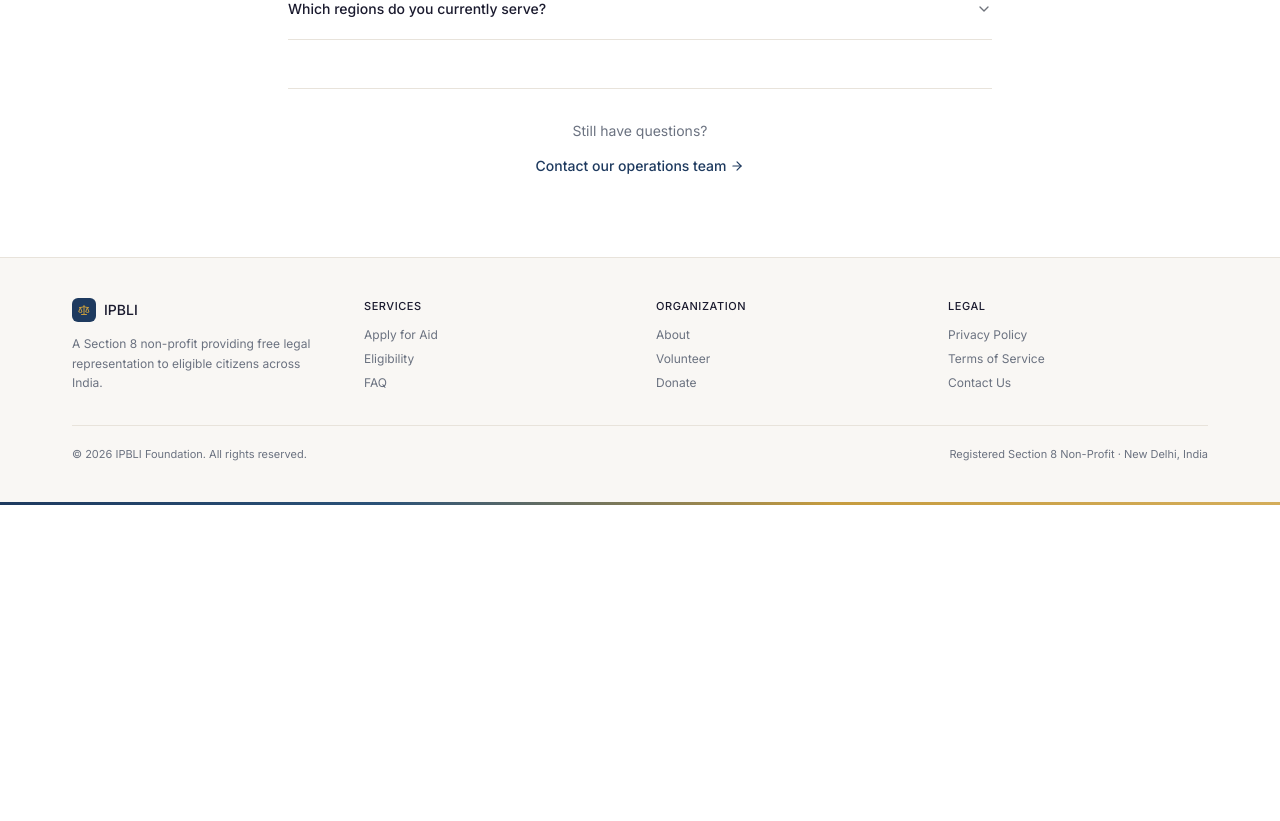
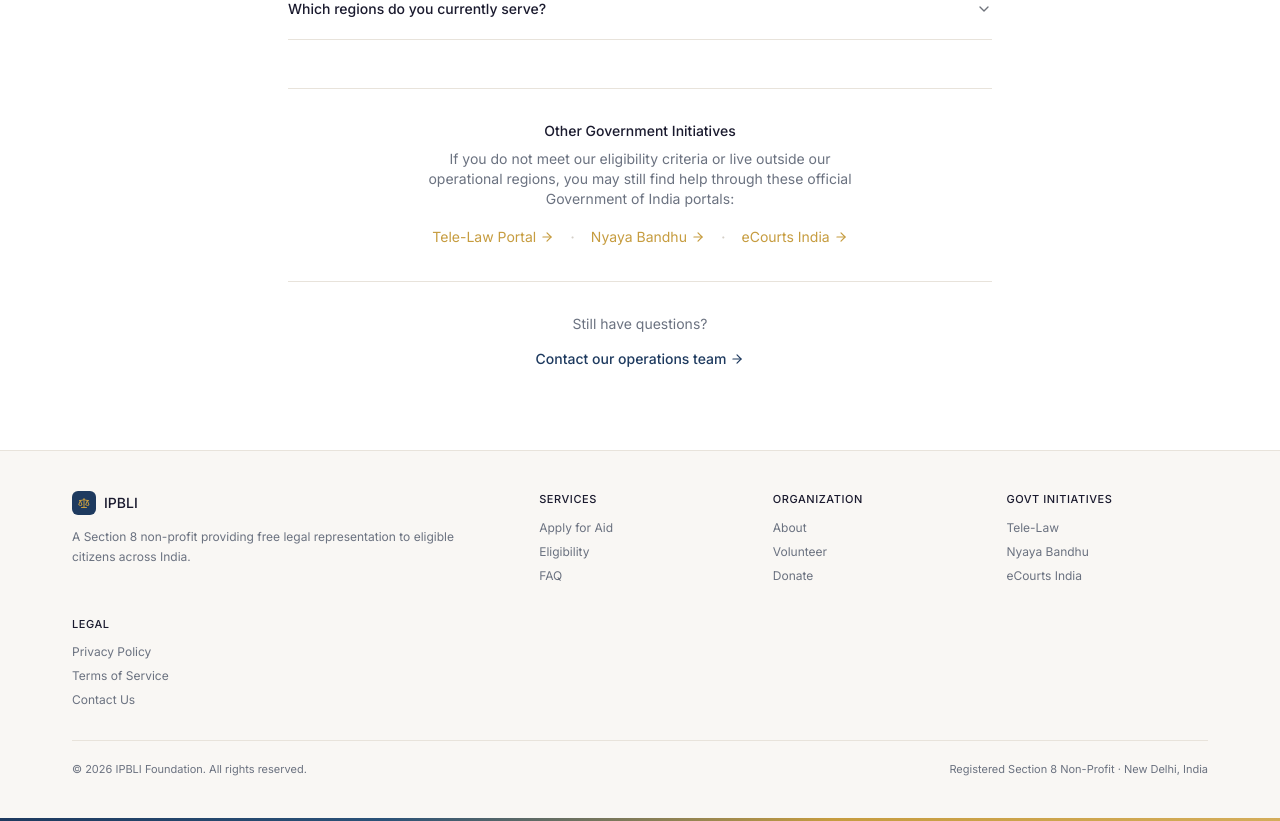
Before and after one commit to Adarshktiwarii/Probono-Legal-Startup, a Next.js app: page /faq in a window 1280 px wide. Shown: the part 800-1621 px from the top of the page. Before the commit the page ends 1305 px from the top, so only its background shows below. Built offline with nearby package versions, Linux system fonts and the light colour scheme.

Commit message:
feat: add govt initiatives links to footer, FAQ, and eligibility pages

```diff
--- a/src/app/eligibility/page.tsx
+++ b/src/app/eligibility/page.tsx
@@ -194,9 +194,29 @@ export default function Eligibility() {
       <section className="py-14">
         <div className="container max-w-xl text-center">
           <p className="text-sm text-[#6B7280] mb-4">Think you qualify? Our application takes less than 10 minutes.</p>
-          <Link href="/apply" className="inline-flex items-center text-sm text-[#1E3A5F] hover:underline font-medium">
+          <Link href="/apply" className="inline-flex items-center text-sm text-[#1E3A5F] hover:underline font-medium mb-8">
             Apply for free legal aid <ArrowRight className="w-3.5 h-3.5 ml-1" />
           </Link>
+
+          <div className="pt-8 border-t border-[#e8e3db]">
+            <p className="text-sm font-medium text-[#1A1A2E] mb-2">Other Government Initiatives</p>
+            <p className="text-sm text-[#6B7280] mb-4 max-w-md mx-auto">
+              If you do not meet our eligibility criteria or live outside our operational regions, you may still find help through these official Government of India portals:
+            </p>
+            <div className="flex flex-wrap justify-center gap-4">
+              <a href="https://tele-law.in/" target="_blank" rel="noopener noreferrer" className="inline-flex items-center text-sm text-[#C69C3F] hover:underline">
+                Tele-Law Portal <ArrowRight className="w-3.5 h-3.5 ml-1" />
+              </a>
+              <span className="text-[#d4cfc7] hidden sm:inline">·</span>
+              <a href="https://probono-doj.in/" target="_blank" rel="noopener noreferrer" className="inline-flex items-center text-sm text-[#C69C3F] hover:underline">
+                Nyaya Bandhu <ArrowRight className="w-3.5 h-3.5 ml-1" />
+              </a>
+              <span className="text-[#d4cfc7] hidden sm:inline">·</span>
+              <a href="https://ecourts.gov.in/" target="_blank" rel="noopener noreferrer" className="inline-flex items-center text-sm text-[#C69C3F] hover:underline">
+                eCourts India <ArrowRight className="w-3.5 h-3.5 ml-1" />
+              </a>
+            </div>
+          </div>
         </div>
       </section>
     </div>
--- a/src/app/faq/page.tsx
+++ b/src/app/faq/page.tsx
@@ -47,10 +47,30 @@ export default function FAQ() {
           </Accordion>
 
           <div className="mt-12 pt-8 border-t border-[#e8e3db] text-center">
-            <p className="text-sm text-[#6B7280] mb-3">Still have questions?</p>
-            <Link href="/contact" className="inline-flex items-center text-sm text-[#1E3A5F] hover:underline font-medium">
-              Contact our operations team <ArrowRight className="w-3.5 h-3.5 ml-1" />
-            </Link>
+            <p className="text-sm font-medium text-[#1A1A2E] mb-2">Other Government Initiatives</p>
+            <p className="text-sm text-[#6B7280] mb-4 max-w-md mx-auto">
+              If you do not meet our eligibility criteria or live outside our operational regions, you may still find help through these official Government of India portals:
+            </p>
+            <div className="flex flex-wrap justify-center gap-4 mb-8">
+              <a href="https://tele-law.in/" target="_blank" rel="noopener noreferrer" className="inline-flex items-center text-sm text-[#C69C3F] hover:underline">
+                Tele-Law Portal <ArrowRight className="w-3.5 h-3.5 ml-1" />
+              </a>
+              <span className="text-[#d4cfc7] hidden sm:inline">·</span>
+              <a href="https://probono-doj.in/" target="_blank" rel="noopener noreferrer" className="inline-flex items-center text-sm text-[#C69C3F] hover:underline">
+                Nyaya Bandhu <ArrowRight className="w-3.5 h-3.5 ml-1" />
+              </a>
+              <span className="text-[#d4cfc7] hidden sm:inline">·</span>
+              <a href="https://ecourts.gov.in/" target="_blank" rel="noopener noreferrer" className="inline-flex items-center text-sm text-[#C69C3F] hover:underline">
+                eCourts India <ArrowRight className="w-3.5 h-3.5 ml-1" />
+              </a>
+            </div>
+
+            <div className="pt-8 border-t border-[#e8e3db]">
+              <p className="text-sm text-[#6B7280] mb-3">Still have questions?</p>
+              <Link href="/contact" className="inline-flex items-center text-sm text-[#1E3A5F] hover:underline font-medium">
+                Contact our operations team <ArrowRight className="w-3.5 h-3.5 ml-1" />
+              </Link>
+            </div>
           </div>
         </div>
       </section>
--- a/src/components/Footer.tsx
+++ b/src/components/Footer.tsx
@@ -11,15 +11,15 @@ export default function Footer() {
   return (
     <footer className="border-t border-[#e8e3db] bg-[#F9F7F4]">
       <div className="container py-10">
-        <div className="grid grid-cols-2 md:grid-cols-4 gap-8 mb-8">
-          <div className="col-span-2 md:col-span-1">
+        <div className="grid grid-cols-2 md:grid-cols-5 gap-8 mb-8">
+          <div className="col-span-2 md:col-span-2">
             <Link href="/" className="flex items-center gap-2 mb-3">
               <div className="w-6 h-6 bg-[#1E3A5F] rounded-md flex items-center justify-center">
                 <Scale className="w-3 h-3 text-[#C69C3F]" />
               </div>
               <span className="text-sm font-medium text-[#1A1A2E]">IPBLI</span>
             </Link>
-            <p className="text-xs text-[#6B7280] leading-relaxed">
+            <p className="text-xs text-[#6B7280] leading-relaxed pr-8">
               A Section 8 non-profit providing free legal representation to eligible citizens across India.
             </p>
           </div>
@@ -43,6 +43,15 @@ export default function Footer() {
           </div>
 
           <div>
+            <h4 className="text-[11px] font-medium text-[#1A1A2E] uppercase tracking-wider mb-3">Govt Initiatives</h4>
+            <ul className="space-y-2 text-xs text-[#6B7280]">
+              <li><a href="https://tele-law.in/" target="_blank" rel="noopener noreferrer" className="hover:text-[#1E3A5F] transition-colors">Tele-Law</a></li>
+              <li><a href="https://probono-doj.in/" target="_blank" rel="noopener noreferrer" className="hover:text-[#1E3A5F] transition-colors">Nyaya Bandhu</a></li>
+              <li><a href="https://ecourts.gov.in/" target="_blank" rel="noopener noreferrer" className="hover:text-[#1E3A5F] transition-colors">eCourts India</a></li>
+            </ul>
+          </div>
+
+          <div>
             <h4 className="text-[11px] font-medium text-[#1A1A2E] uppercase tracking-wider mb-3">Legal</h4>
             <ul className="space-y-2 text-xs text-[#6B7280]">
               <li><Link href="/privacy" className="hover:text-[#1E3A5F] transition-colors">Privacy Policy</Link></li>
```
